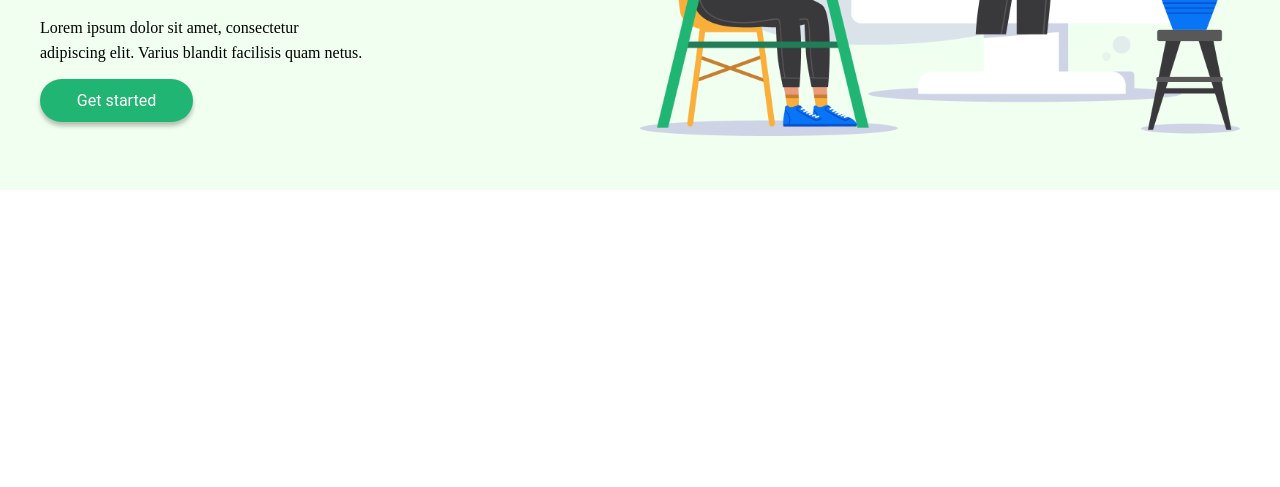
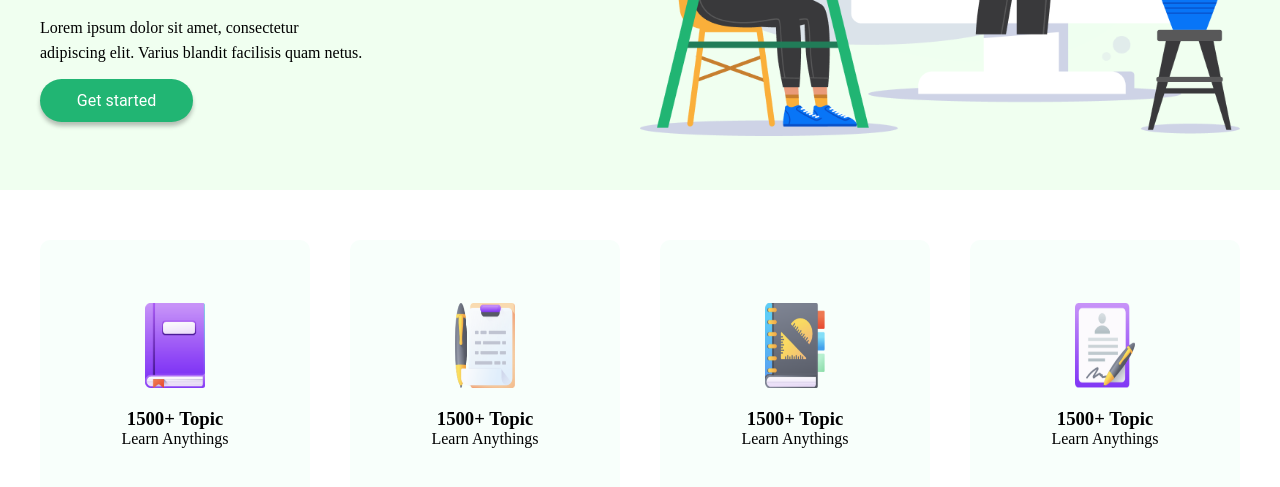
Before and after one commit to mabedinfahim/E-School, a plain HTML site: page index.html in a window 1280 px wide. Shown: the part 335-822 px from the top of the page. Before the commit the page ends 800 px from the top, so only its background shows below. Drawn offline with Linux system fonts and the light colour scheme.

Commit message:
history section done

```diff
--- a/css/style.css
+++ b/css/style.css
@@ -113,3 +113,36 @@ header{
     box-shadow: 0px 4px 4px rgba(0, 0, 0, 0.25);
     border-radius: 33px;
 }
+
+.history_section{
+    padding-top:50px;
+    padding-bottom:50px;
+}
+
+
+.content{
+    width: 270px;
+    height: 270px;
+    background: #F8FFFB;
+    border-radius: 10px;
+    display:flex;
+    flex-direction: column;
+    justify-content: center;
+    align-items: center;
+
+}
+
+.content:hover{
+    background: #FFFFFF;
+    box-shadow: 0px 20px 40px rgba(0, 0, 0, 0.1);
+    border-radius: 10px;
+}
+
+.content img{
+    width: 60px;
+    height: 85px;
+}
+
+.content h3{
+    padding-top:20px;
+}
--- a/index.html
+++ b/index.html
@@ -48,5 +48,32 @@
         </div>
     </section>
     <!-- banner section end  -->
+    <!-- History section start  -->
+    <section class="history_section">
+        <div class="container d-flex justify-between align-center">
+            <div class="content">
+                <img src="./images/image 1.png" alt="" srcset="">
+                <h3>1500+ Topic</h3>
+                <p>Learn Anythings</p>
+            </div>
+            <div class="content">
+                <img src="./images/image 2.png" alt="" srcset="">
+                <h3>1500+ Topic</h3>
+                <p>Learn Anythings</p>
+            </div>
+            <div class="content">
+                <img src="./images/image 3.png" alt="" srcset="">
+                <h3>1500+ Topic</h3>
+                <p>Learn Anythings</p>
+            </div>
+            <div class="content">
+                <img src="./images/image 4.png" alt="" srcset="">
+                <h3>1500+ Topic</h3>
+                <p>Learn Anythings</p>
+            </div>
+        </div>
+    </section>
+
+    <!-- History section end -->
 </body>
 </html>
```
